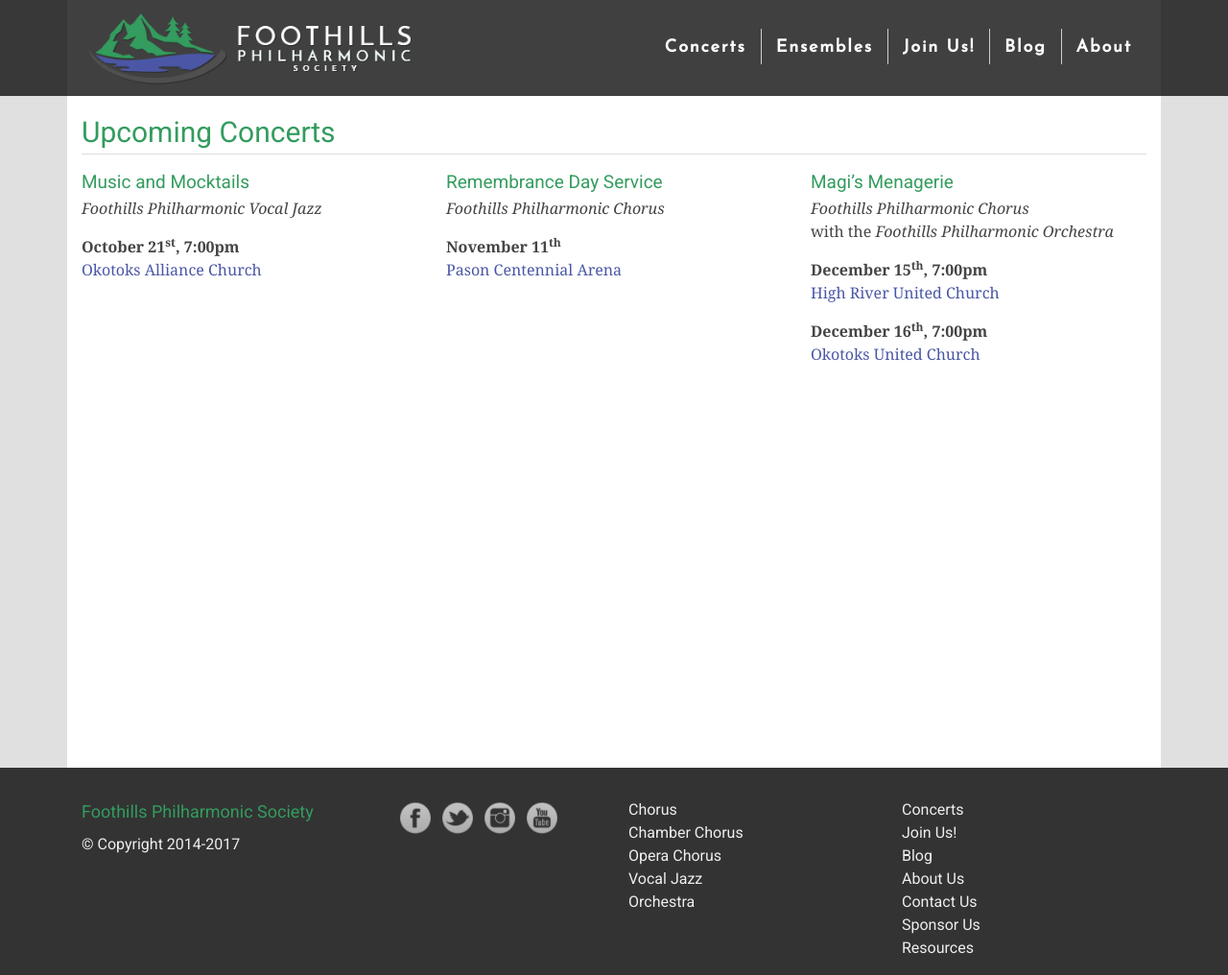
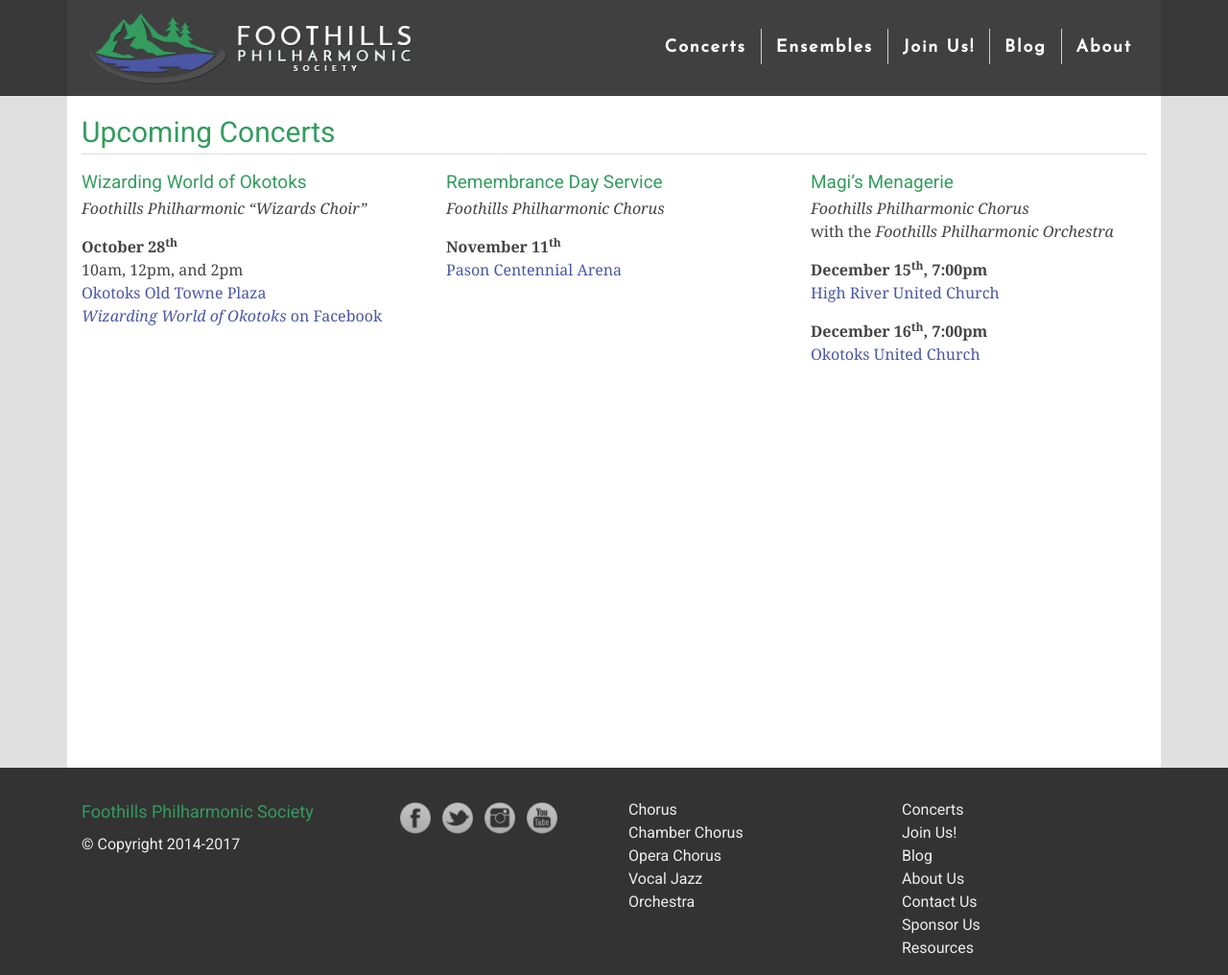
Before and after one commit to percyhanna/fps, a Jekyll site: the page built from concerts.html, in a window 1280 px wide and 1016 px high. Shown: the whole window at 96% size. Built offline with Jekyll 4.4.1, drawn with Linux system fonts in a browser that asks for light colours; nearby versions of some CDN libraries; Markdown is read by kramdown in place of the engine named in the settings.

Commit message:
Add Wizarding World of Okotoks concert

```diff
--- a/concerts.html
+++ b/concerts.html
@@ -8,11 +8,13 @@
         <div class="row">
 
           <div class="col-md-4 col-12">
-            <h5 class="tight">Music and Mocktails</h5>
-            <p><em>Foothills Philharmonic Vocal Jazz</em></p>
+            <h5 class="tight"><a href="https://www.facebook.com/events/1393330474117884" target="_blank">Wizarding World of Okotoks</a></h5>
+            <p><em>Foothills Philharmonic “Wizards Choir”</em></p>
             <p>
-              <strong>October 21<sup>st</sup>, 7:00pm</strong><br>
-              <a href="https://www.google.ca/maps/place/Okotoks+Alliance+Church/@50.7508584,-113.9767135,15z/data=!4m5!3m4!1s0x0:0x879787dbcf97e8d!8m2!3d50.7508584!4d-113.9767135" target="_blank">Okotoks Alliance Church</a>
+              <strong>October 28<sup>th</sup></strong><br>
+              10am, 12pm, and 2pm<br>
+              <a href="https://www.google.ca/maps/place/Old+Towne+Plaza/@50.7259054,-113.9752833,16z/data=!4m8!1m2!2m1!1sokotoks+old+towne+plaza!3m4!1s0x0:0x43c015db4152ed14!8m2!3d50.7253146!4d-113.9713687" target="_blank">Okotoks Old Towne Plaza</a><br>
+              <a href="https://www.facebook.com/events/1393330474117884" target="_blank"><em>Wizarding World of Okotoks</em> on Facebook</a>
             </p>
           </div>
 
--- a/css/new-design.css
+++ b/css/new-design.css
@@ -17,6 +17,10 @@
   line-height: 1.5em;
   color: #339c5e;
   margin-bottom: 0.5em;
+}
+
+h1 a, h2 a, h3 a, h4 a, h5 a, h6 a {
+  color: #339c5e;
 }
 
 h1.tight, h2.tight, h3.tight, h4.tight, h5.tight, h6.tight,
```
